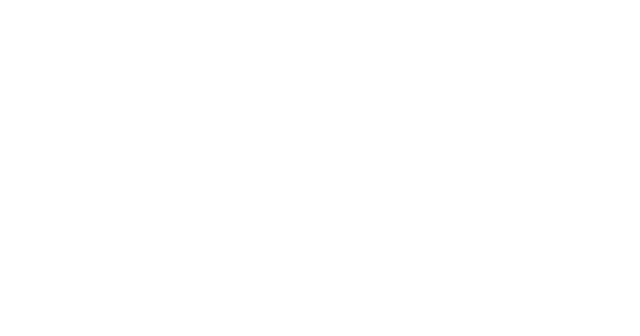
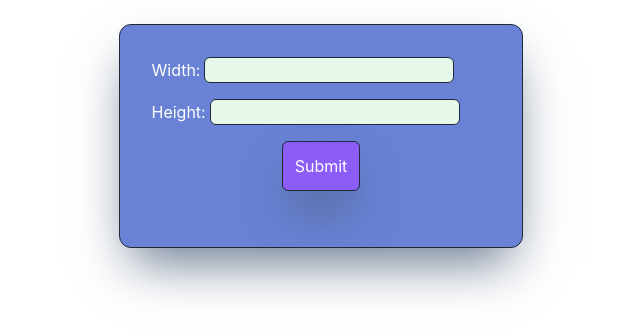
Before and after one commit to Valllerian/Box-Maker, a React (Create React App) app: page / in a window 1280 px wide. Shown: the top 336 px of the page, without its empty margins (319-959 px from the left). Built offline with nearby package versions, Linux system fonts and the light colour scheme.

Commit message:
form added

```diff
--- a/src/App.js
+++ b/src/App.js
@@ -3,7 +3,7 @@
 
 function App() {
   return (
-    <div className="App">
+    <div className="flex justify-center items-center">
       <Main />
     </div>
   );
--- a/src/Main/Main.jsx
+++ b/src/Main/Main.jsx
@@ -1,11 +1,73 @@
-import React from "react";
+import React, {useState} from "react";
 import Box from "../Box/Box";
 
 const Main = () => {
+    const [width, setWidth] = useState("");
+    const [height, setHeight] = useState("");
+    const [boxArray, setBoxArray] = useState([]);
+
+    const handleSubmit = (e) => {
+        e.preventDefault();
+
+      };
+
+
+    const handleChangeWidth = (e) => {
+        setWidth({ value: e.target.value });
+      };
+
+      const handleChangeHeight = (e) => {
+        setHeight({ value: e.target.value });
+      };
   return (
-    <div>
+  <div className="border border-gray-800 m-6 p-8  bg-[#6982d5] text-white rounded-xl shadow-2xl shadow-slate-500">
+      <form className="mb-6 " onSubmit={(e) => handleSubmit(e)}>
+        <div className="pb-4 ">
+          <label className="mr-9 ">
+            Width:
+            <input
+              type="text"
+              name="width"
+              value={width.value}
+              onChange={(e) => handleChangeWidth(e)}
+              className="ml-1 border border-gray-800 bg-[#e5f8ea] text-black rounded-md"
+            />
+          </label>
+        </div>
+        <div className="pb-4 ">
+          <label className=" ">
+          Height:
+            <input
+              type="text"
+              name="height"
+              value={height.value}
+              onChange={(e) => handleChangeHeight(e)}
+              className="ml-1 border border-gray-800 bg-[#e5f8ea] text-black rounded-md "
+            />
+          </label>
+        </div>
+        <div className="flex justify-center items-center ">
+          <input
+            type="submit"
+            value="Submit"
+            className="p-3 bg-violet-500 hover:bg-violet-600 active:bg-violet-700 rounded-md  border border-gray-800 shadow-2xl shadow-slate-600"
+          />
+        </div>
+      </form>
       <div>
-
+        {boxArray[0]
+          ? boxArray.map((box) => {
+              return (
+                <div key={'hey'}>
+                  <Box
+                    // use new library for uuid for each key!
+                    height={box.height.value}
+                    width={box.width.value}
+                  />
+                </div>
+              );
+            })
+          : null}
       </div>
     </div>
   );
```
